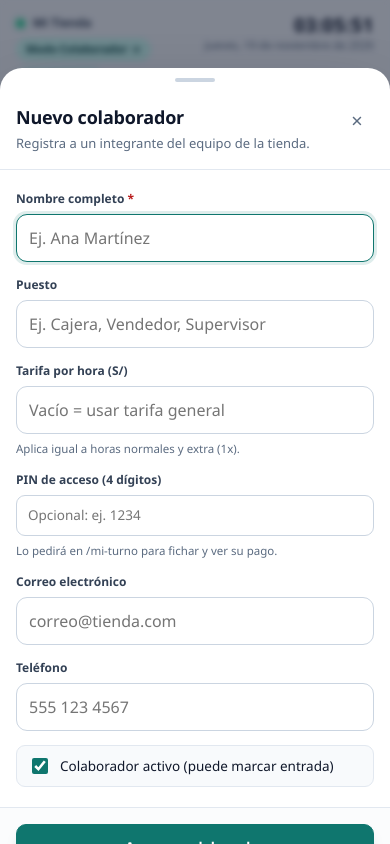
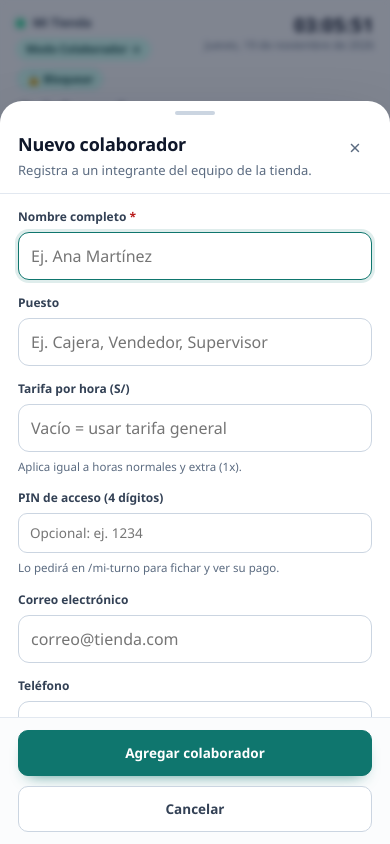
Before and after one commit to jhenner66/turnoya, a website: page public/index.html in a window 390 px wide. Both pictures are taken after a click on the button "Marcar entrada". Drawn offline with Linux system fonts and the light colour scheme; no server answers.

Commit message:
Corrige scroll interno en modales moviles para mantener visible el boton Guardar

```diff
--- a/public/styles.css
+++ b/public/styles.css
@@ -1798,7 +1798,27 @@ textarea {
   }
 }
 
-/* [ETIQUETA: PANTALLA DE BLOQUEO, PIN Y SEGURIDAD] */
+/* [ETIQUETA: PANTALLA DE BLOQUEO, PIN Y SCROLL INTERNO DE MODALES] */
+.modal > form {
+  display: flex;
+  flex-direction: column;
+  flex: 1 1 auto;
+  min-height: 0;
+  overflow: hidden;
+}
+
+.modal-head,
+.modal-foot {
+  flex-shrink: 0;
+}
+
+.modal-body {
+  flex: 1 1 auto;
+  min-height: 0;
+  overflow-y: auto;
+  -webkit-overflow-scrolling: touch;
+}
+
 .auth-overlay {
   position: fixed;
   inset: 0;
@@ -1809,6 +1829,7 @@ textarea {
   align-items: center;
   justify-content: center;
   padding: 20px;
+  overflow-y: auto;
 }
 
 .auth-overlay.hidden {
@@ -1818,6 +1839,9 @@ textarea {
 .auth-card {
   width: 100%;
   max-width: 420px;
+  max-height: calc(100vh - 32px);
+  max-height: calc(100dvh - 32px);
+  overflow-y: auto;
   background: var(--panel);
   border: 1px solid var(--line);
   border-radius: 18px;
@@ -2522,9 +2546,17 @@ textarea {
   .modal,
   .modal.wide {
     max-width: 100%;
-    max-height: 92vh;
+    max-height: 88vh;
+    max-height: 88dvh;
     border-radius: 22px 22px 0 0;
-    padding-bottom: env(safe-area-inset-bottom, 0px);
+  }
+
+  .modal-head {
+    padding: 14px 18px 12px;
+  }
+
+  .modal-body {
+    padding: 14px 18px;
   }
 
   .modal::before {
@@ -2539,6 +2571,7 @@ textarea {
 
   .modal-foot {
     flex-direction: column-reverse;
+    padding: 12px 18px calc(12px + env(safe-area-inset-bottom, 0px));
   }
 
   .modal-foot .btn {
--- a/public/sw.js
+++ b/public/sw.js
@@ -5,7 +5,7 @@
  * Qué hace: Define la versión de caché y la lista de archivos esenciales
  * para que la app y el portal /mi-turno abran aunque no haya Internet.
  * ================================================================== */
-const CACHE_NAME = 'turnoya-offline-v3';
+const CACHE_NAME = 'turnoya-offline-v4';
 const ARCHIVOS_BASE = [
   '/',
   '/mi-turno',
```
